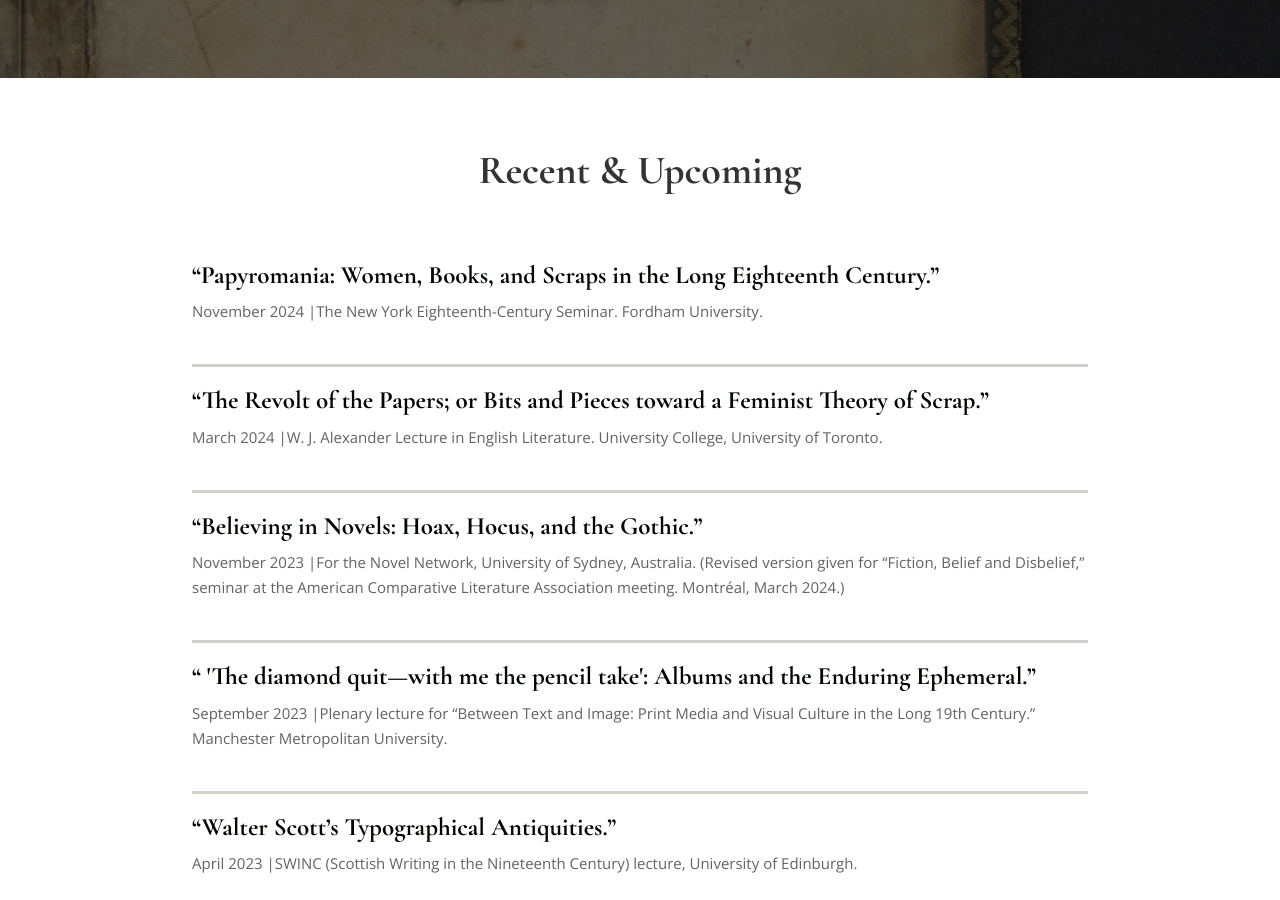
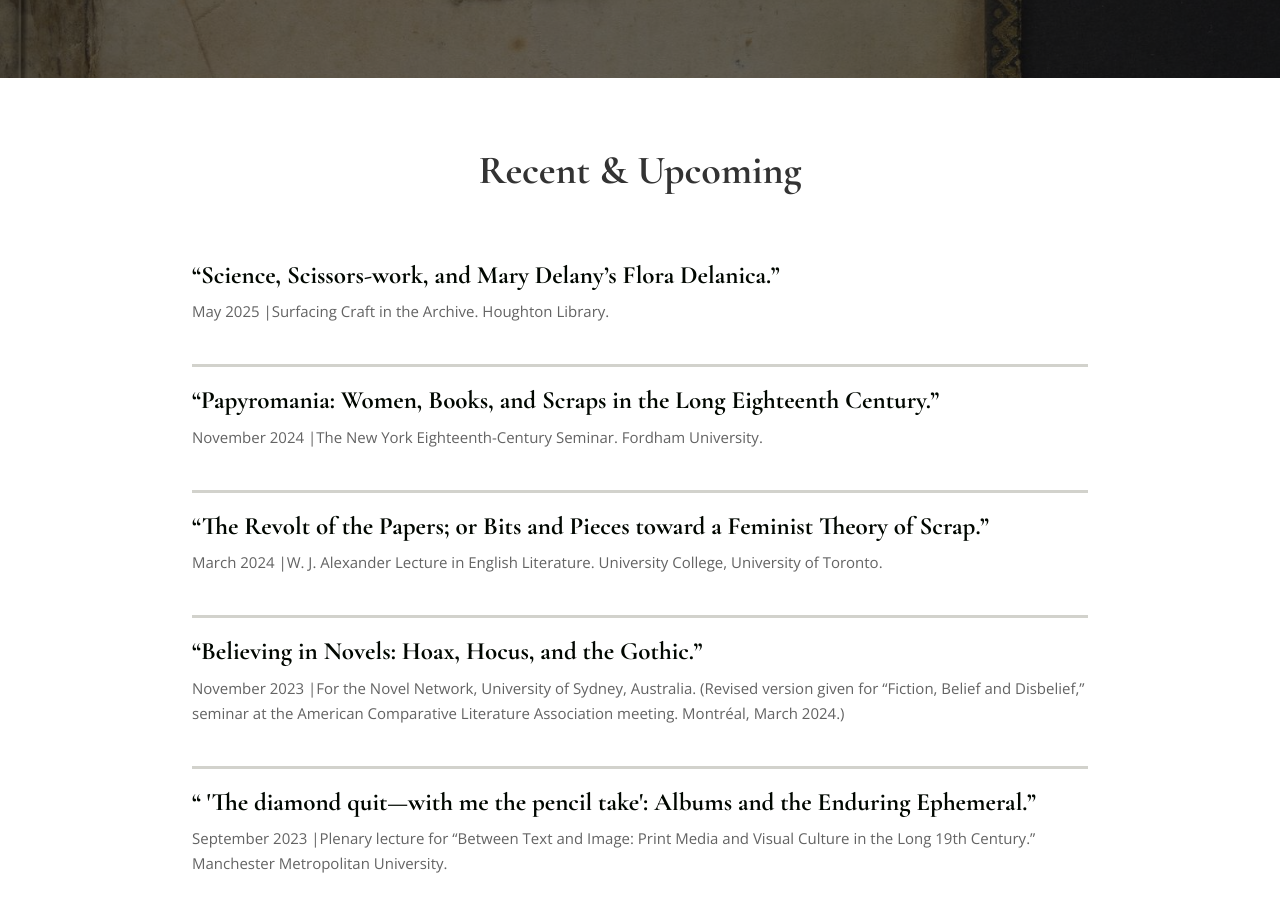
Before and after one commit to ceyingst/DLSite, a Jekyll site: the page built from talks.html, in a window 1280 px wide and 900 px high, scrolled down 401 px. Built offline with Jekyll 4.4.1, drawn with Linux system fonts in a browser that asks for light colours; nearby versions of some CDN libraries; some web fonts are replaced.

Commit message:
Update talks.yml
adding may talk

```diff
--- a/_data/talks.yml
+++ b/_data/talks.yml
@@ -1,3 +1,6 @@
+- title: "Science, Scissors-work, and Mary Delany’s Flora Delanica."
+  date: May 2025
+  content: 'Surfacing Craft in the Archive. Houghton Library.'
 - title: "Papyromania: Women, Books, and Scraps in the Long Eighteenth Century."
   date: November 2024
   content: 'The New York Eighteenth-Century Seminar. Fordham University.'
```
